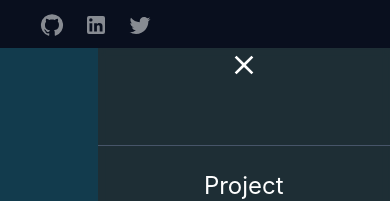
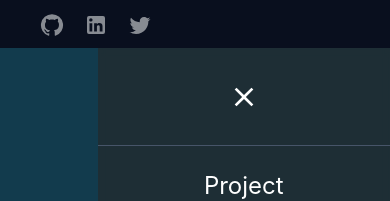
Before and after one commit to Reverrd/portfolio2, a React (Vite) app: page / in a window 390 px wide. Both pictures are taken after a click on the element 338 px from the left and 23 px from the top of the page. Shown: the top 201 px of the page. Built offline with nearby package versions, Linux system fonts and the light colour scheme.

Commit message:
removal of padding from x

```diff
--- a/src/components/Header/Header.jsx
+++ b/src/components/Header/Header.jsx
@@ -45,9 +45,9 @@ export default function Header() {
         <div className='clickedMenu absolute bg-gray-900 bg-opacity-50 w-screen h-screen z-30 right-0 top-0 '>
         </div>
         <div className='text-white navPop text-2xl  w-9/12 h-screen  flex flex-col items-center absolute top-12 right-0  z-50'>
-         <div onClick={closeClick}  className='close border-b border-slate-600 flex justify-center'>
+         <div onClick={closeClick}  className='close border-b border-slate-600 flex justify-center hover:bg-red-600 py-8'>
         <div
-        className=' pb-16  '><Close className='text-lg! cursor-pointer'/></div>
+        className=''><Close className='text-lg! cursor-pointer'/></div>
         </div>
          <div onClick={()=>handleClick('project')} className='project flex border-b border-slate-600 justify-center py-6 hover:bg-cyan-700'>
         <div   className='   cursor-pointer   '>Project</div>
```
